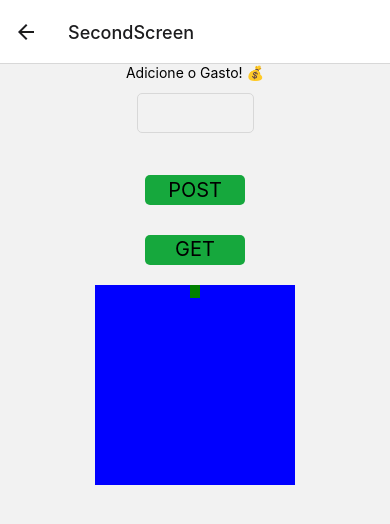
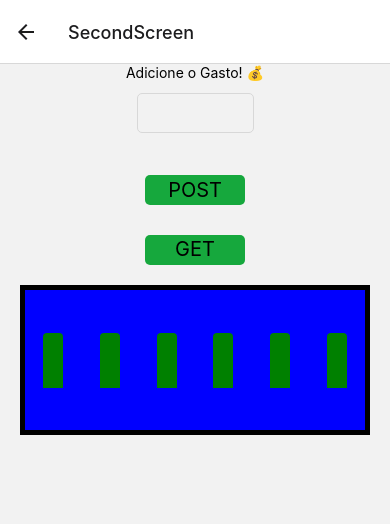
Before and after one commit to emanuelvidall/zeus-mobile, a React Native app: screen /SecondScreen in a window 390 px wide. Shown: the top 524 px of the page. Built offline with nearby package versions, Linux system fonts and the light colour scheme.

Commit message:
minor changes

```diff
--- a/SecondScreen.tsx
+++ b/SecondScreen.tsx
@@ -82,12 +82,17 @@ function SecondScreen() {
       <View>{renderUsuarios()}</View>
       <View style={styles.chartArea}>
         <View style={styles.Bar1}></View>
+        <View style={styles.Bar1}></View>
+        <View style={styles.Bar1}></View>
+        <View style={styles.Bar1}></View>
+        <View style={styles.Bar1}></View>
+        <View style={styles.Bar1}></View>
       </View>
     </View>
   );
 }
 
-const barHeight = 13;
+const barHeight = 55;
 
 const styles = StyleSheet.create({
   input: {
@@ -100,17 +105,23 @@ const styles = StyleSheet.create({
     borderColor: '#d8d8d8',
   },
   chartArea: {
-    height: 200,
-    width: 200,
+    height: 150,
+    width: 350,
+    marginTop: 20,
+    flexDirection: 'row',
+    alignContent: 'center',
+    justifyContent: 'space-evenly',
     backgroundColor: 'blue',
-    marginTop: 20,
+    borderWidth: 5,
   },
   Bar1: {
     height: barHeight,
-    width: 10,
+    width: 20,
     backgroundColor: 'green',
-    alignSelf: 'center',
-    verticalAlign: 'middle',
+    margin: 'auto',
+    alignSelf: 'flex-end',
+    borderTopStartRadius: 4,
+    borderTopEndRadius: 4,
   },
   area1: {
     height: 200,
```
